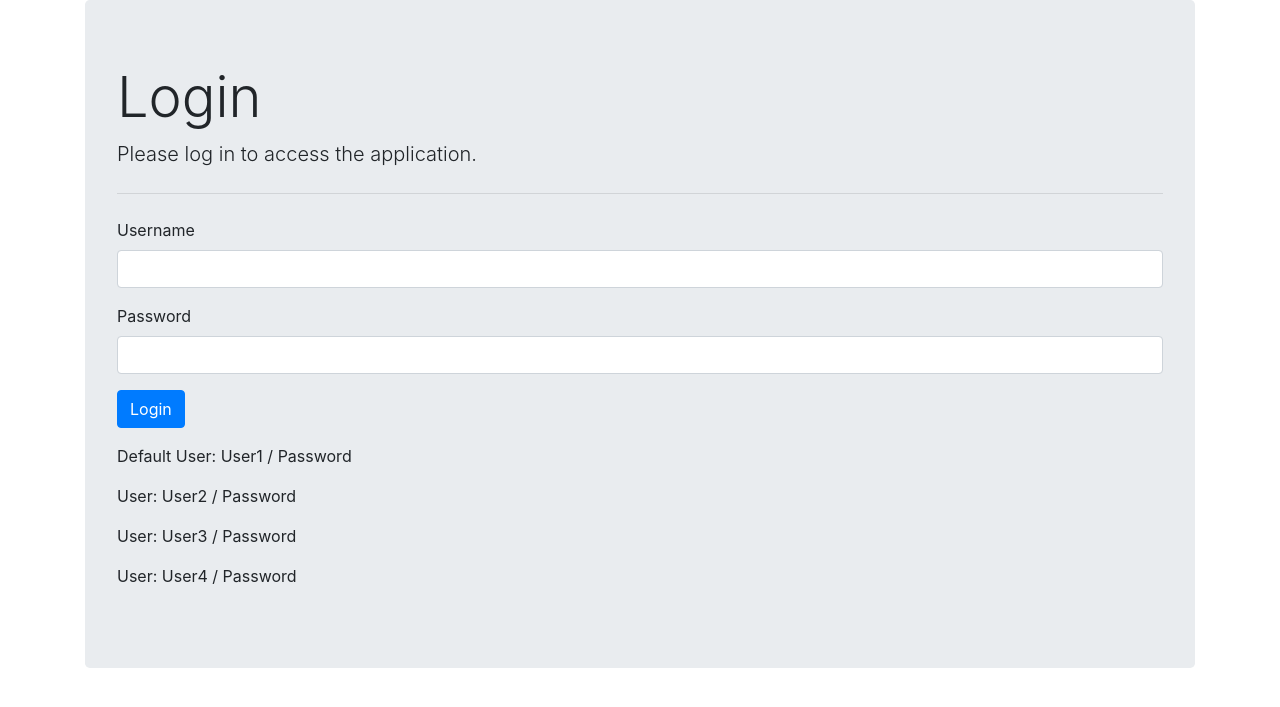
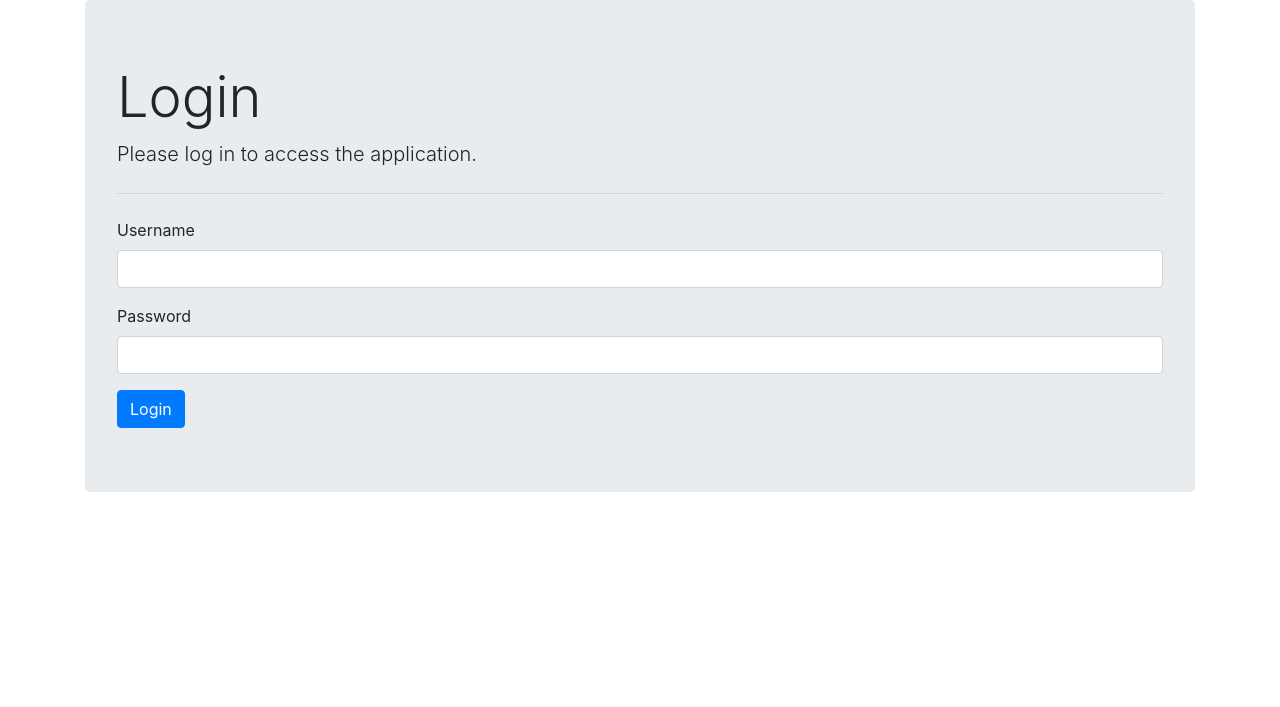
Before and after one commit to seanmcmahon101/render-reconcile-test, a Flask app: page /login in a window 1280 px wide. Shown: the top 707 px of the page. Run offline with Flask 3, Linux system fonts and the light colour scheme; some libraries are stand-ins or nearby versions.

Commit message:
Update login.html

```diff
--- a/templates/login.html
+++ b/templates/login.html
@@ -33,10 +33,6 @@
                 </div>
                 <button type="submit" class="btn btn-primary">Login</button>
             </form>
-            <p class="mt-3">Default User: User1 / Password</p>
-             <p class="mt-1">         User: User2 / Password</p>
-             <p class="mt-1">         User: User3 / Password</p>
-              <p class="mt-1">        User: User4 / Password</p>
         </div>
     </div>
     <script src="https://code.jquery.com/jquery-3.5.1.slim.min.js"></script>
```
